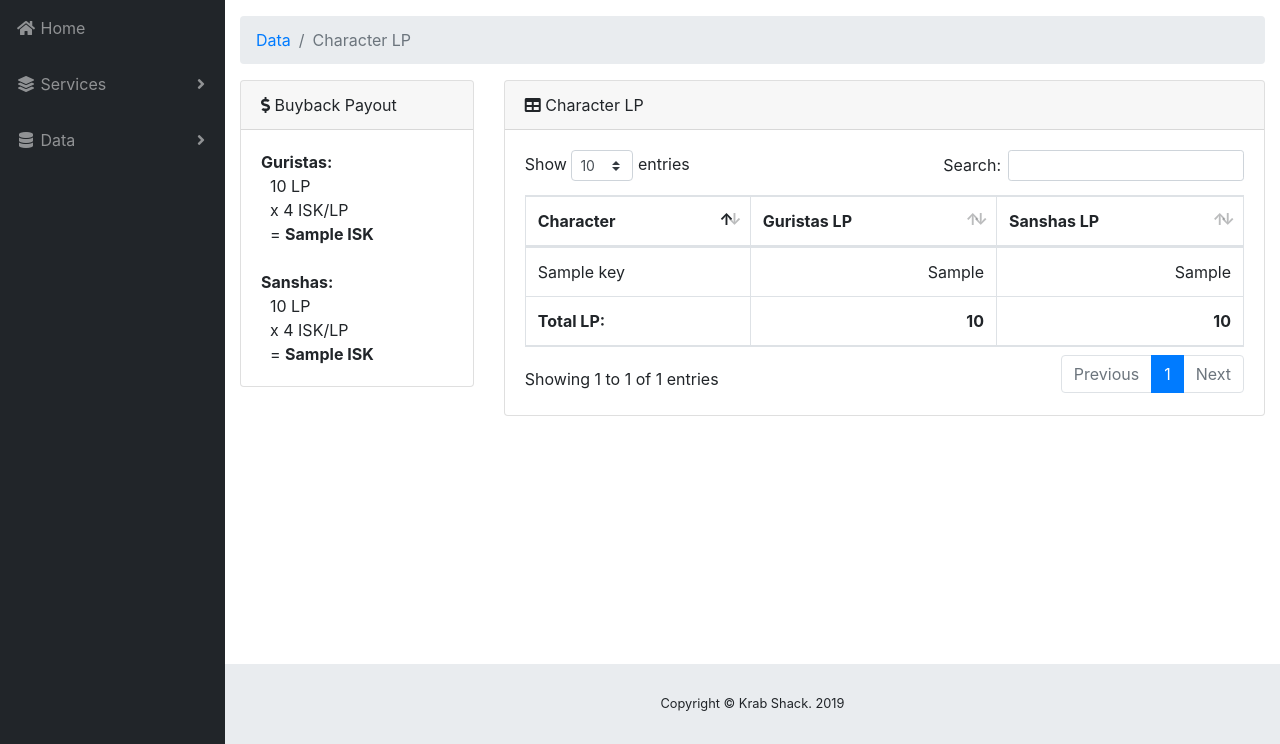
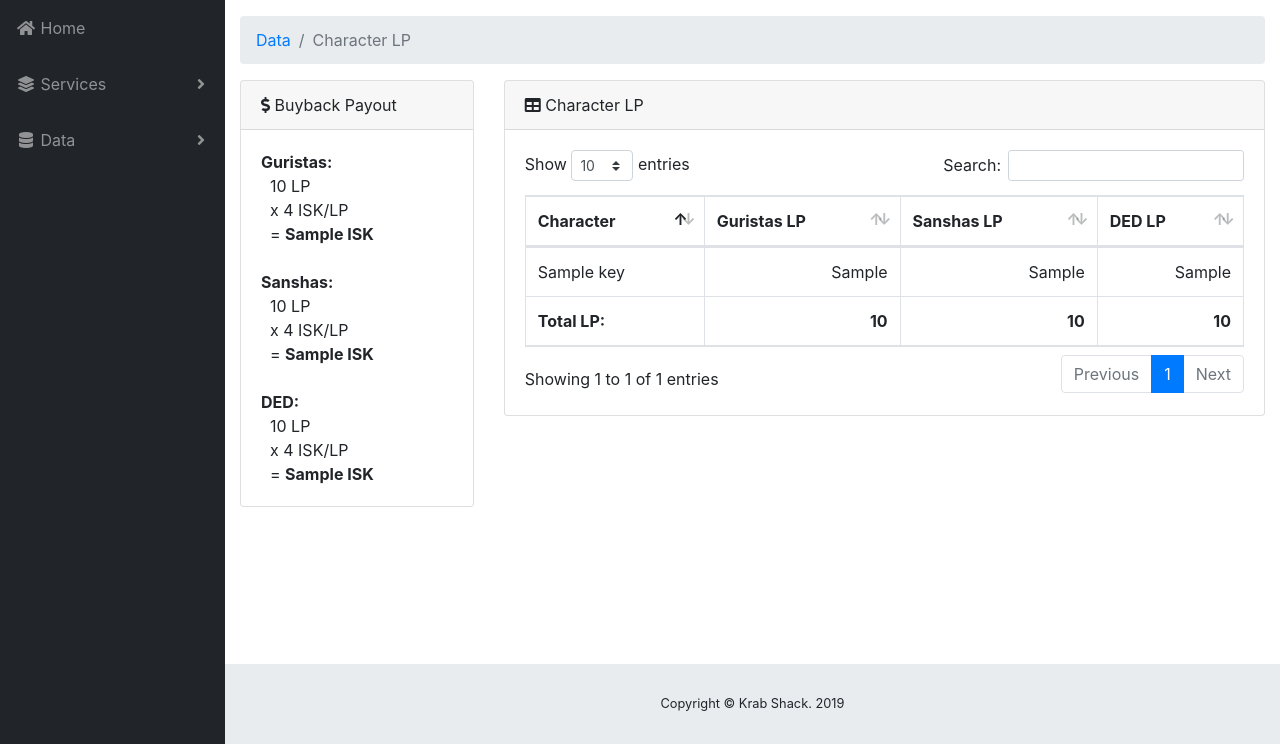
Before and after one commit to williamcpierce/krabshack_project, a Django app: template esi_app/templates/esi_app/esilp.html in a window 1280 px wide. Shown: the part 56-800 px from the top of the page. Run offline with Django 3.2, Linux system fonts and the light colour scheme; the template is opened without the code that fills it: most values are stand-ins (such as "Sample title", 1, 10 or a date in 2020); some libraries are stand-ins or nearby versions.

Commit message:
Added DED LP

```diff
--- a/esi_app/templates/esi_app/esilp.html
+++ b/esi_app/templates/esi_app/esilp.html
@@ -26,6 +26,11 @@
 				&nbsp;&nbsp;{{ lp_summary_dict.sanshas_lp_sum|default_if_none:0 }} LP<br>
 				&nbsp;&nbsp;x {{ lp_summary_dict.sanshas_lp_rate|default_if_none:0 }} ISK/LP<br>
 				&nbsp;&nbsp;= <strong>{{ lp_summary_dict.sanshas_lp_value|default_if_none:0 }} ISK</strong>
+				<br><br>
+				<strong>DED:</strong><br>
+				&nbsp;&nbsp;{{ lp_summary_dict.ded_lp_sum|default_if_none:0 }} LP<br>
+				&nbsp;&nbsp;x {{ lp_summary_dict.ded_lp_rate|default_if_none:0 }} ISK/LP<br>
+				&nbsp;&nbsp;= <strong>{{ lp_summary_dict.ded_lp_value|default_if_none:0 }} ISK</strong>
 			</div>
 		</div>
 	</div>
@@ -46,17 +51,19 @@
 								<th>Character</th>
 								<th>Guristas LP</th>
 								<th>Sanshas LP</th>
+								<th>DED LP</th>
 							</tr>
 						</thead>
 						<tbody>
 							{% for key,value in lp_dict.items %}
 							<tr>
 								{% if request.user.is_superuser %}
-								<td>{{ value.2 }}</td>
+								<td>{{ value.3 }}</td>
 								{% endif %}
 								<td>{{ key }}</td>
 								<td align='right'>{{ value.0 }}</td>
 								<td align='right'>{{ value.1 }}</td>
+								<td align='right'>{{ value.2 }}</td>
 							</tr>
 							{% endfor %}
 						</tbody>
@@ -76,6 +83,11 @@
 										{{ lp_summary_dict.sanshas_lp_sum|default_if_none:0 }}
 									</strong>
 								</td>
+								<td align='right'>
+									<strong>
+										{{ lp_summary_dict.ded_lp_sum|default_if_none:0 }}
+									</strong>
+								</td>
 							</tr>
 						</tfoot>
 					</table>
--- a/site_app/templates/site_app/buyback.html
+++ b/site_app/templates/site_app/buyback.html
@@ -18,7 +18,8 @@
 			</div>
 			<div class="card-body">
 				Guristas: <strong>{{ guristas_lp_rate }}</strong> ISK/LP<br>
-				Sanshas: <strong>{{ sanshas_lp_rate }}</strong> ISK/LP
+				Sanshas: <strong>{{ sanshas_lp_rate }}</strong> ISK/LP<br>
+				DED: <strong>{{ ded_lp_rate }}</strong> ISK/LP
 			</div>
 		</div>
 	</div>
--- a/site_app/views.py
+++ b/site_app/views.py
@@ -24,12 +24,14 @@ def buyback(request):
     instructions = SiteContent.objects.get(field_id='Buyback Instructions')
     guristas_lp_rate = LPRate.objects.get(lp_type='Guristas').lp_rate
     sanshas_lp_rate = LPRate.objects.get(lp_type='Sanshas').lp_rate
+    ded_lp_rate = LPRate.objects.get(lp_type='Sanshas').lp_rate
 
     return render(
         request,
         'site_app/buyback.html', {
             'guristas_lp_rate': guristas_lp_rate,
             'sanshas_lp_rate': sanshas_lp_rate,
+            'ded_lp_rate': ded_lp_rate,
             'instructions': instructions
         }
     )
```
Also changed, not shown: esi_app/views.py (+10 -0 lines).
